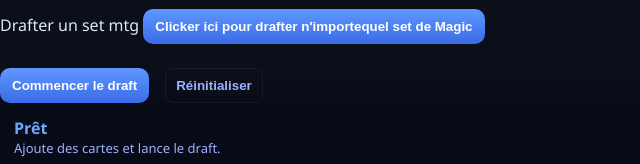
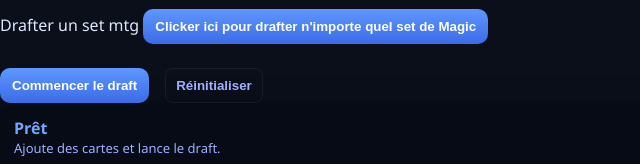
Before and after one commit to emilionschmauch-sketch/Cube-draft, a plain HTML site: page index.html in a window 1280 px wide. Shown: the part 375-539 px from the top of the page, 0-640 px from the left. Drawn offline with Linux system fonts and the light colour scheme.

Commit message:
Update index.html

```diff
--- a/index.html
+++ b/index.html
@@ -74,7 +74,7 @@
 
 <label>Drafter un set mtg</label>
 
-  <button onclick="window.open('https://emilionschmauch-sketch.github.io/Mtg-draft/', '_blank')">Clicker ici pour drafter n'importequel set de Magic</button>
+  <button onclick="window.open('https://emilionschmauch-sketch.github.io/Mtg-draft/', '_blank')">Clicker ici pour drafter n'importe quel set de Magic</button>
   </div>
 
     <div id="cardCount" style="margin-top:10px; color:var(--muted); font-size:13px;"></div>
```
